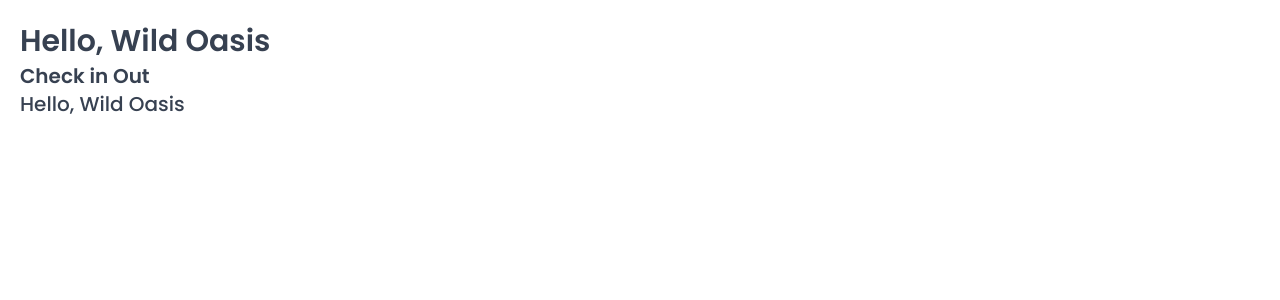
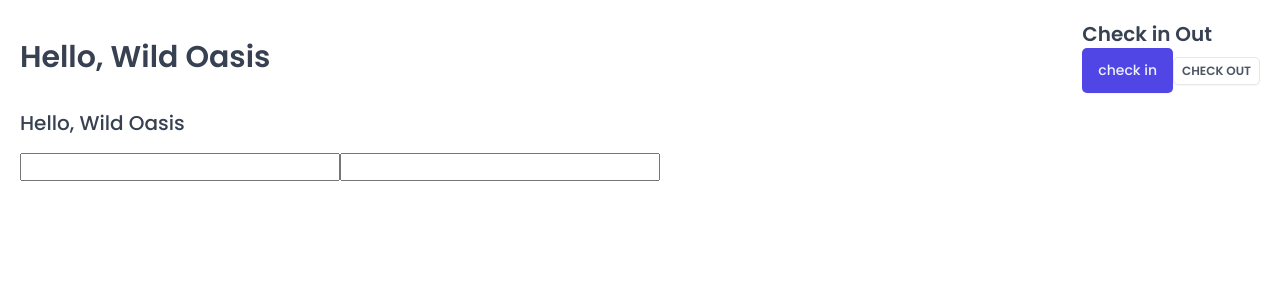
Before and after one commit to AnasHany2193/The-Wild-Oasis, a React (Vite) app: page / in a window 1280 px wide. Shown: the top 300 px of the page. Built offline with nearby package versions, Linux system fonts and the light colour scheme; a web font is replaced by a local one.

Commit message:
Build more reusable styled components for flexibility 🔄

```diff
--- a/src/App.jsx
+++ b/src/App.jsx
@@ -2,8 +2,10 @@
 
 import Heading from "./ui/Heading";
 import GlobalStyles from "./styles/GlobalStyles";
+import Row from "./ui/Row";
+import Button from "./ui/Button";
 
-const StyledApp = styled.div`
+const StyledApp = styled.main`
   padding: 20px;
 `;
 
@@ -12,9 +14,30 @@
     <>
       <GlobalStyles />
       <StyledApp>
-        <Heading as="h1">Hello, Wild Oasis</Heading>
-        <Heading as="h2">Check in Out</Heading>
-        <Heading as="h3">Hello, Wild Oasis</Heading>
+        <Row>
+          <Row type="horizontal">
+            <Heading as="h1">Hello, Wild Oasis</Heading>
+            <div>
+              <Heading as="h2">Check in Out</Heading>
+              <Button onClick={() => alert("Checked In")}>check in</Button>
+              <Button
+                sizes="small"
+                variations="secondary"
+                onClick={() => alert("Checked Out")}
+              >
+                check out
+              </Button>
+            </div>
+          </Row>
+
+          <Row>
+            <Heading as="h3">Hello, Wild Oasis</Heading>
+            <form>
+              <input type="number" />
+              <input type="number" />
+            </form>
+          </Row>
+        </Row>
       </StyledApp>
     </>
   );
--- a/src/ui/Button.jsx
+++ b/src/ui/Button.jsx
@@ -47,3 +47,19 @@
     }
   `,
 };
+
+const Button = styled.button`
+  border: none;
+  border-radius: var(--border-radius-sm);
+  box-shadow: var(--shadow-sm);
+
+  ${(props) => sizes[props.sizes]}
+  ${(props) => variations[props.variations]}
+`;
+
+Button.defaultProps = {
+  sizes: "medium",
+  variations: "primary",
+};
+
+export default Button;
--- /dev/null
+++ b/src/ui/Row.jsx
@@ -0,0 +1,23 @@
+import styled, { css } from "styled-components";
+
+const Row = styled.div`
+  display: flex;
+
+  ${(props) =>
+    props.type === "horizontal" &&
+    css`
+      justify-content: space-between;
+      align-items: center;
+    `};
+  ${(props) =>
+    props.type === "vertical" &&
+    css`
+      flex-direction: column;
+      gap: 1.6rem;
+    `};
+`;
+
+Row.defaultProps = {
+  type: "vertical",
+};
+export default Row;
```
